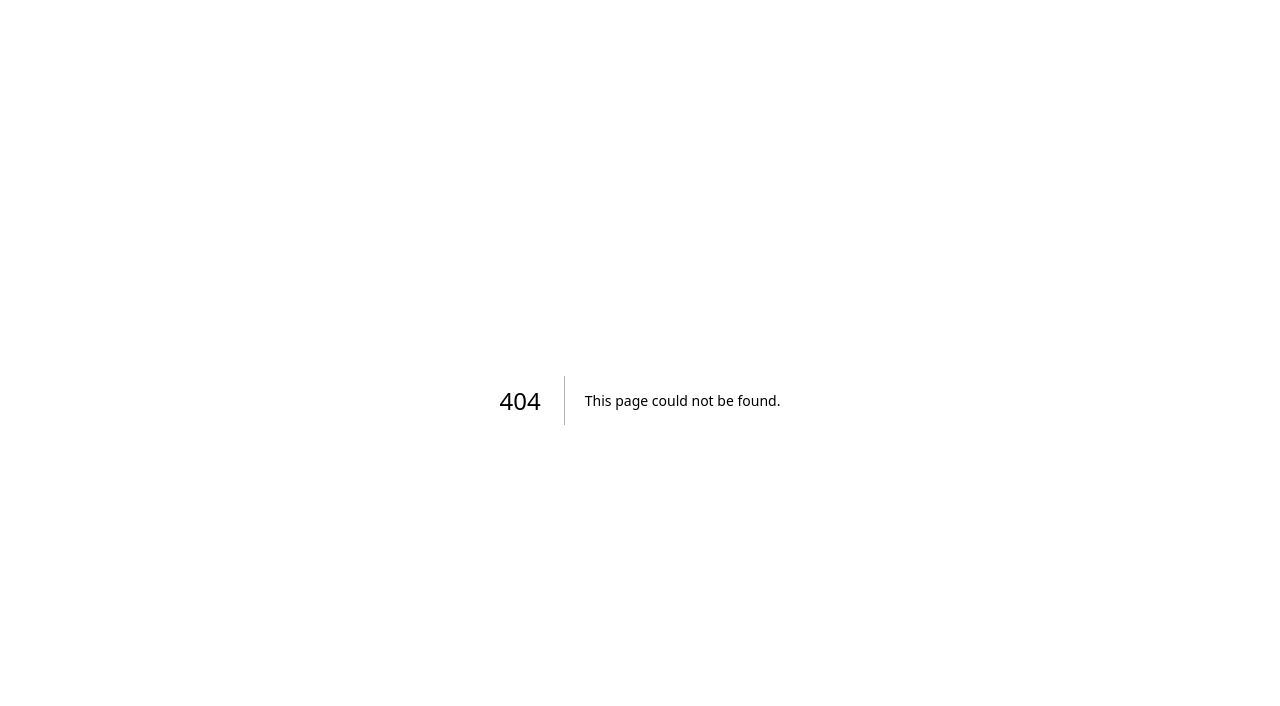
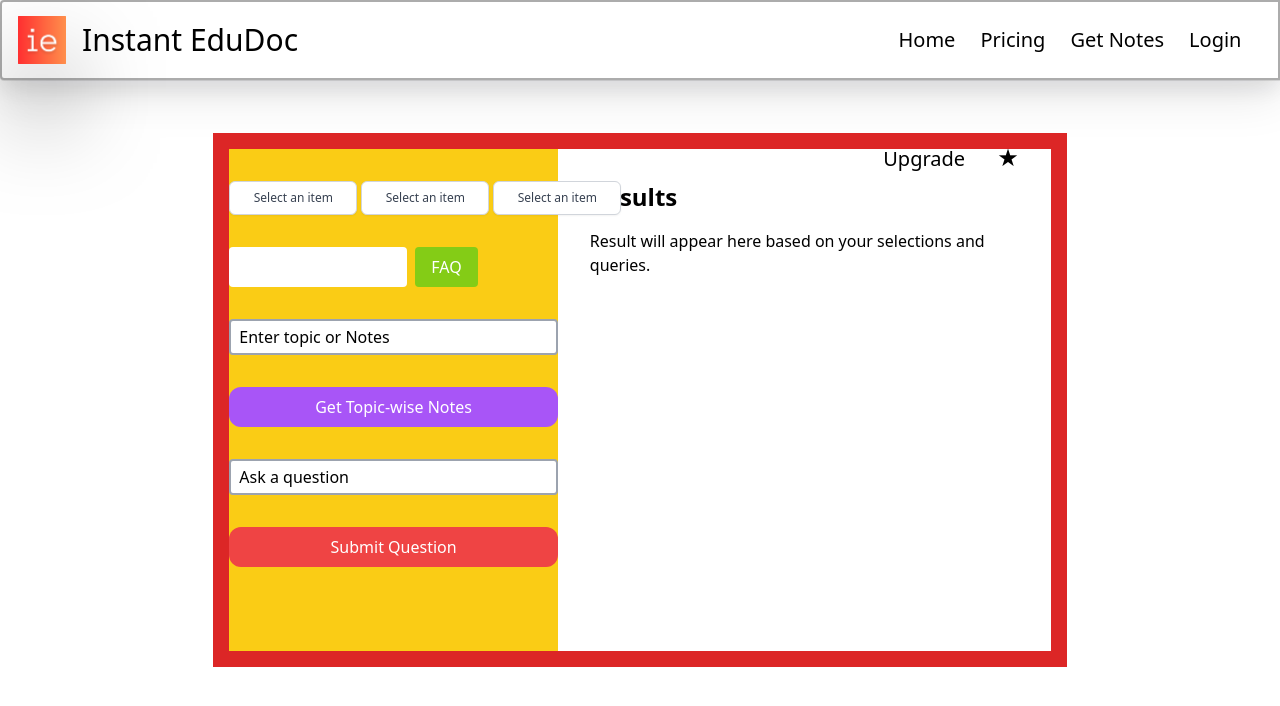
Before and after one commit to MayankGupta2023/ie-pwm, a Next.js app: page /Working in a window 1280 px wide. Before the commit this address had no page. Shown: the top 706 px of the page. Built offline with nearby package versions, Linux system fonts and the light colour scheme.

Commit message:
working page

```diff
--- /dev/null
+++ b/src/components/dropdown_button.js
@@ -0,0 +1,48 @@
+import React, { useState } from 'react';
+
+const DropdownButton = () => {
+    const [selectedItem, setSelectedItem] = useState(null);
+    const [isOpen, setIsOpen] = useState(false);
+
+    const toggleDropdown = () => {
+        setIsOpen(!isOpen);
+    };
+
+    const handleItemClick = (item) => {
+        setSelectedItem(item);
+        setIsOpen(false);
+    };
+
+    return (
+        <div className="relative inline-block text-left ">
+            <button
+                onClick={toggleDropdown}
+                type="button"
+                className="inline-flex justify-center items-center w-32 text-xs px-4 py-2 border border-gray-300 rounded-md shadow-sm bg-white text-sm font-medium text-gray-700 hover:bg-gray-50 focus:outline-none focus:ring-2 focus:ring-offset-2 focus:ring-offset-gray-100 focus:ring-indigo-500"
+                id="options-menu"
+                aria-haspopup="true"
+                aria-expanded="true"
+            >
+                {selectedItem ? selectedItem : 'Select an item'}
+            </button>
+
+            {isOpen && (
+                <div className="origin-top-right absolute right-0 mt-2 rounded-md shadow-lg bg-white ring-1 ring-black ring-opacity-5 focus:outline-none">
+                    <div className="py-1" role="menu" aria-orientation="vertical" aria-labelledby="options-menu">
+                        <div onClick={() => handleItemClick('Item 1')} className="block px-4 py-2 text-sm text-gray-700 hover:bg-gray-100 hover:text-gray-900 cursor-pointer">
+                            Item 1
+                        </div>
+                        <div onClick={() => handleItemClick('Item 2')} className="block px-4 py-2 text-sm text-gray-700 hover:bg-gray-100 hover:text-gray-900 cursor-pointer">
+                            Item 2
+                        </div>
+                        <div onClick={() => handleItemClick('Item 3')} className="block px-4 py-2 text-sm text-gray-700 hover:bg-gray-100 hover:text-gray-900 cursor-pointer">
+                            Item 3
+                        </div>
+                    </div>
+                </div>
+            )}
+        </div>
+    );
+};
+
+export default DropdownButton;
--- /dev/null
+++ b/src/pages/Working.js
@@ -0,0 +1,72 @@
+import React from 'react'
+import Navbar from '../components/navbar'
+import DropdownButton from '../components/dropdown_button'
+
+const Working = () => {
+    return (
+        <div>
+            <div className='h-20 fixed l-0 t-0 w-full'>
+                <Navbar />
+            </div>
+
+            <div className='h-screen  flex justify-center items-center'>
+
+
+
+                <div className='h-2/3 bg-red-600 w-2/3 p-4 flex relative'>
+
+                    <div className='absolute right-10 top-0'>
+                        <button className='p-2 font-medium text-xl '>Upgrade</button>
+                        <button className='p-2 ml-4 text-2xl'>&#9733;</button>
+                    </div>
+
+                    <div className='w-2/5 bg-yellow-400 pt-8'>
+
+                        <div className='w-full h-fit gap-1 flex'>
+                            <DropdownButton />
+                            <DropdownButton />
+                            <DropdownButton />
+
+                        </div>
+
+                        <div className='mt-8'>
+                            <button className='px-4 py-2 bg-white rounded bg-blue-400 text-white '>Chapter-wise-notes</button>
+                            <button className='px-4 py-2 bg-lime-500 rounded ml-2 text-white'>FAQ</button>
+                        </div>
+
+                        <div className='mt-8'>
+                            <input className='w-full px-2 py-1 border-2 border-gray-400 rounded ' type="text" id="enterTopic" name="enterTopic" value='Enter topic or Notes'></input>
+                        </div>
+
+                        <button className='p-2 text-center text-white w-full bg-purple-500 mt-8 rounded-xl '>Get Topic-wise Notes</button>
+
+                        <div className='mt-8'>
+                            <input className='w-full px-2 py-1 border-2 border-gray-400 rounded ' type="text" id="ask" name="ask" value='Ask a question'></input>
+                        </div>
+
+                        <button className='p-2 text-center text-white w-full bg-red-500 mt-8 rounded-xl '>Submit Question</button>
+
+
+
+                    </div>
+
+
+                    <div className='w-3/5 bg-white p-8 '>
+                        <div className='font-bold text-2xl'>Results</div>
+                        <div className='mt-4'>Result will appear here based on your selections and queries.</div>
+
+
+
+                    </div>
+
+
+                </div>
+            </div>
+
+
+
+        </div>
+    )
+}
+
+export default Working
```
